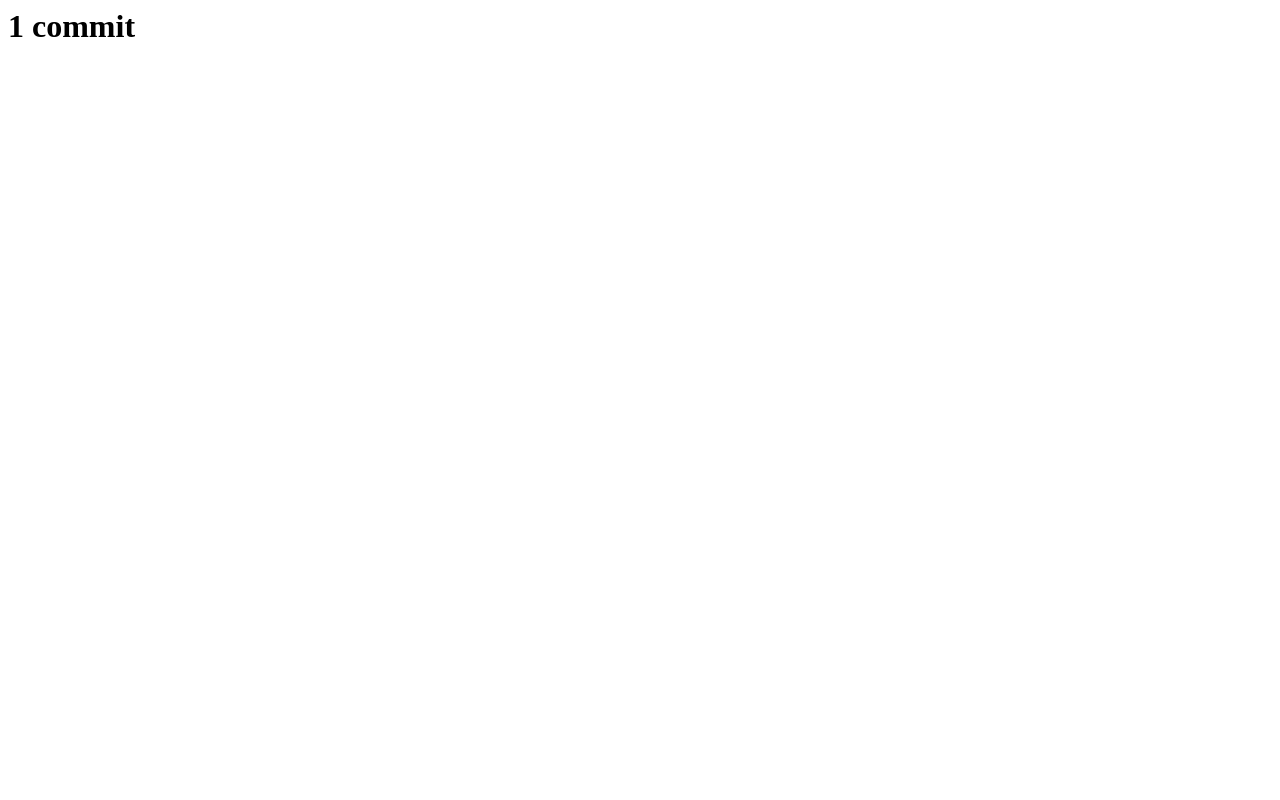
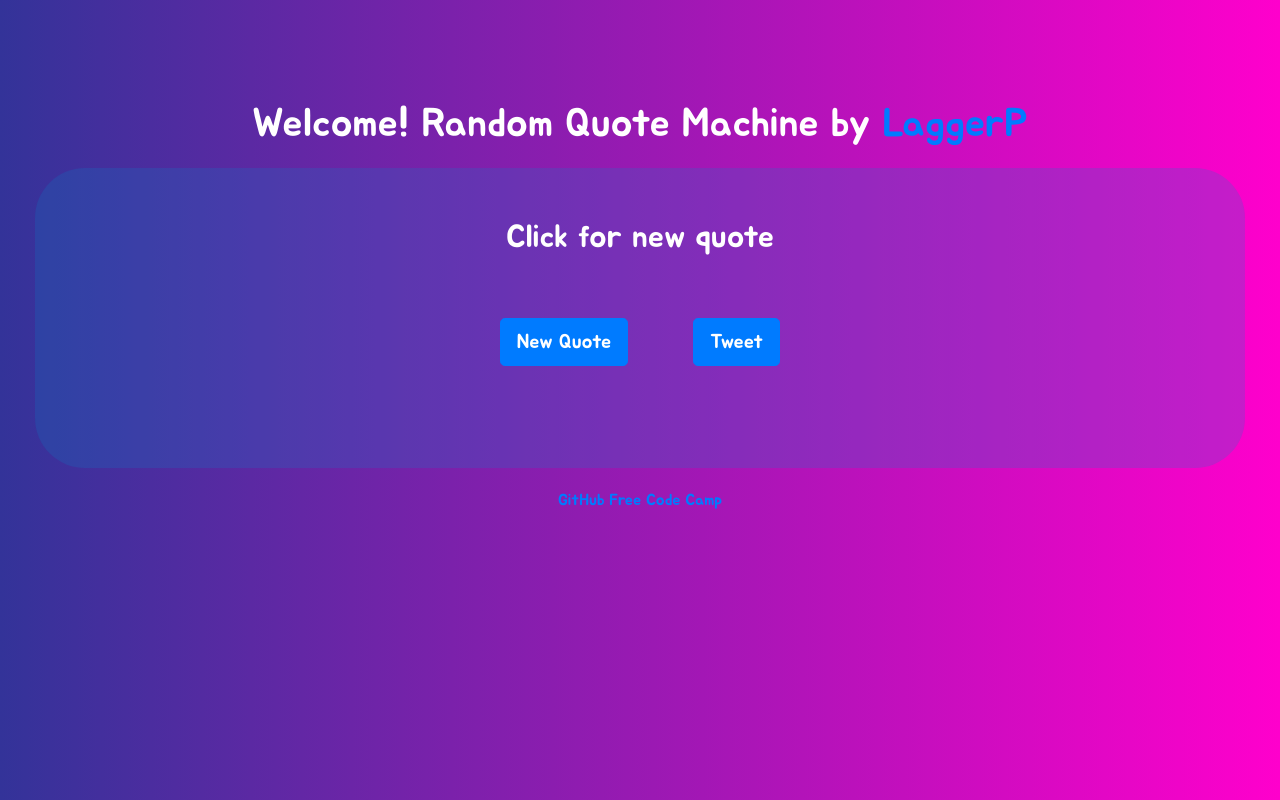
Before and after one commit to LaggerP/Random-Quote-Machine-LaggerP, a plain HTML site: page index.html in a window 1280 px wide. Drawn offline with nearby package versions, Linux system fonts and the light colour scheme.

Commit message:
Desafio completado

```diff
--- /dev/null
+++ b/css/style.css
@@ -0,0 +1,29 @@
+body {
+  width: 100%;
+  background: #ff00cc;
+  /* fallback for old browsers */
+  background: -webkit-linear-gradient(to right, #333399, #ff00cc);
+  /* Chrome 10-25, Safari 5.1-6 */
+  background: linear-gradient(to right, #333399, #ff00cc);
+  /* W3C, IE 10+/ Edge, Firefox 16+, Chrome 26+, Opera 12+, Safari 7+ */
+}
+
+.boxMain {
+  font-family: 'Jua', sans-serif;
+  margin-top: 100px;
+  border-radius: 2px solid black;
+  color: white;
+}
+
+.boxMain > .boxQuote {
+  height: 300px;
+  margin: 20px;
+  padding: 50px;
+  background-color: #067ec836;
+  border-radius: 50px;
+  color: white;
+}
+
+.boxMain > .boxQuote > button {
+  margin: 30px;
+}
--- a/index.html
+++ b/index.html
@@ -1 +1,41 @@
-<h1>1 commit</h1>
+<!DOCTYPE html>
+<html lang="en" >
+
+<head>
+    <meta charset="UTF-8">
+    <meta name="viewport" content="width=device-width, initial-scale=1.0">
+    <meta http-equiv="X-UA-Compatible" content="ie=edge">
+    <title>Random Quote Machine - LaggerP</title>
+    <link href="https://fonts.googleapis.com/css?family=Jua" rel="stylesheet">
+    <link rel='stylesheet prefetch' href='https://cdnjs.cloudflare.com/ajax/libs/twitter-bootstrap/4.1.0/css/bootstrap.css'>
+    <link rel='stylesheet prefetch' href='https://cdnjs.cloudflare.com/ajax/libs/twitter-bootstrap/4.0.0/css/bootstrap.css'>
+    <link rel="stylesheet" href="css/style.css">
+    <script src='https://cdnjs.cloudflare.com/ajax/libs/jquery/3.3.1/jquery.min.js'></script>
+    <script src="js/index.js"></script>
+
+
+</head>
+<body>
+    <div class="container-fluid">
+        <div class="row">
+            <div class="col-xs-12 col-sm-12 col-md-12 col-lg-12 text-center">
+                <div class="boxMain">
+                    <h1>Welcome! Random Quote Machine by <a href="https://github.com/LaggerP">LaggerP</a></h1>
+
+                    <div class="boxQuote">
+                        <h2><span id="idQuote">Click for new quote</span></h2>
+                        <h5><span id="idAutor"></span></h5>
+                        <br/>
+                        <button id="newQuote" type="button" class="btn btn-primary btn-lg">New Quote</button>
+                        <button id="tweetQuote" type="button" class="btn btn-primary btn-lg">Tweet</button>
+                    </div>
+                    <div class="socialBox">
+                        <a href="https://github.com/LaggerP">GitHub</a>
+                        <a href="">Free Code Camp</a>
+                    </div>
+                </div>
+            </div>
+        </div>
+    </div>
+</body>
+</html>
--- /dev/null
+++ b/js/index.js
@@ -0,0 +1,13 @@
+$(document).ready(function () {
+    $('#newQuote').click(function() {
+        var url = "https://crossorig.in/https://api.forismatic.com/api/1.0/?method=getQuote&key=457653&format=json&lang=en";
+        $.getJSON(url, function(data){
+            $('#idQuote').html(data.quoteText);
+            $('#idAutor').html(data.quoteAuthor);
+        });
+    });
+    var contents = $('#idQuote');
+    $('#tweetQuote').click(function () {
+        window.open("https://twitter.com/intent/tweet?text=" + contents);
+    });
+});
```
